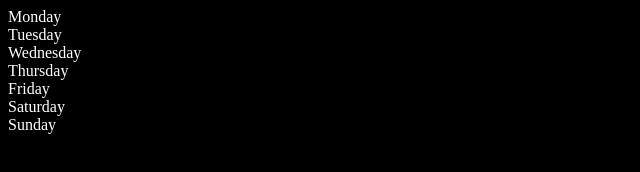
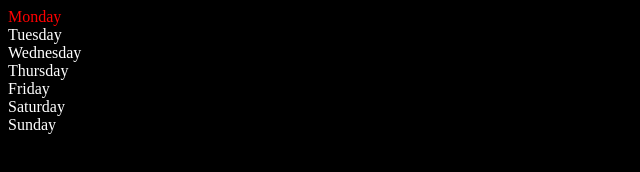
Before and after one commit to x-imayank/Web-development, a website: page 3_Javascript/01_DOM/02_index.html in a window 1280 px wide. Shown: the full height of the page, 0-640 px from the left. Drawn offline with Linux system fonts and the light colour scheme.

Commit message:
First commit

```diff
--- a/3_Javascript/01_DOM/02_index.html
+++ b/3_Javascript/01_DOM/02_index.html
@@ -13,6 +13,7 @@
   </head>
   <body>
     <div class="parent">
+        <!-- 17 Nodes -->
       <div class="day">Monday</div>
       <div class="day">Tuesday</div>
       <div class="day">Wednesday</div>
@@ -32,6 +33,18 @@
             console.log(element.innerHTML)
 
         }
+
+        parent.children[0].style.color = 'red'
+
+        console.log(parent.firstElementChild);
+        console.log(parent.lastElementChild);
+
+        const dayOne = document.querySelector('.day')
+        console.log(dayOne.innerHTML)
+
+        console.log(dayOne.nextElementSibling.innerHTML)
+
+        console.log("NODES: ",parent.childNodes)
     </script>
   </body>
 </html>
```
